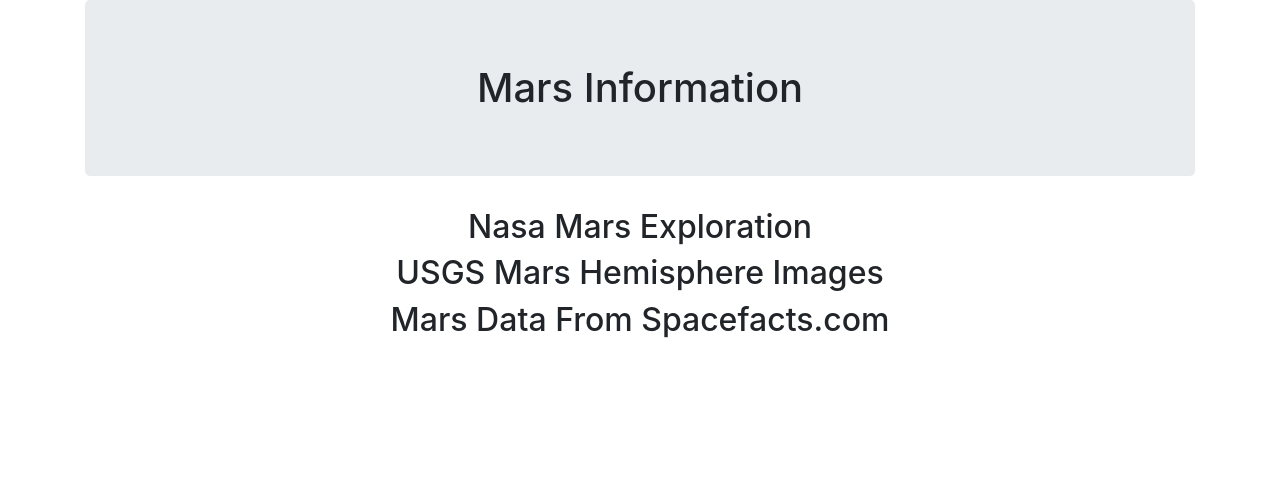
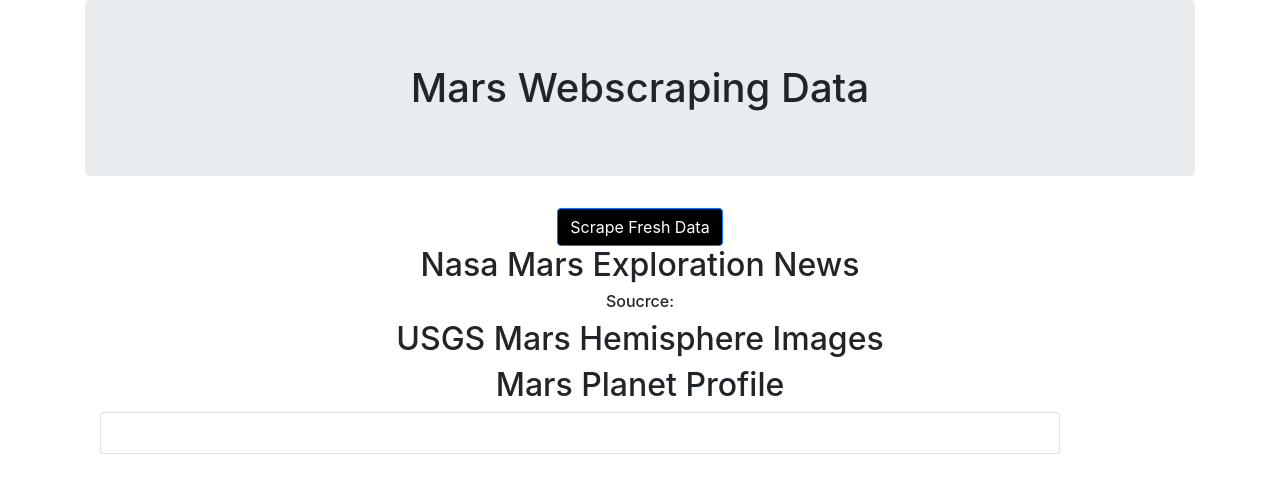
Before and after one commit to bakerv/web-scraping-ETL, a Flask app: template Missions_to_Mars/templates/index.html in a window 1280 px wide. Shown: the top 493 px of the page. Run offline with Flask 2, Linux system fonts and the light colour scheme; the template is opened without the code that fills it, so the values that code supplies are empty; some libraries are stand-ins or nearby versions.

Commit message:
app is fully functional, presentation is acceptable, but could use improvement

```diff
--- a/Missions_to_Mars/app.py
+++ b/Missions_to_Mars/app.py
@@ -1,4 +1,4 @@
-from flask import Flask, render_template
+from flask import Flask, render_template,redirect
 import pymongo
 import scrape_mars
 from pprint import pprint
@@ -18,13 +18,12 @@ def index():
     return render_template("index.html",
                             nasanews = nasamars_collection.find(),
                             usgsimages = usgsimages_collection.find(),
-                            spacefacts = spacefacts_collection.find() )
+                            spacefacts = scrape_mars.sf_table(spacefacts_collection))
 
 @app.route("/scrape")
-def scrape():
+def update_scrape():
     scrape_mars.scrape(scrape_collection)
-    return([x for x in scrape_collection.find('Nasa_Mars_Exploration_Aticles')])
-
+    return redirect("/")
 
 if __name__ == "__main__":
     app.run(debug=True)
--- a/Missions_to_Mars/scrape_mars.py
+++ b/Missions_to_Mars/scrape_mars.py
@@ -112,25 +112,19 @@ def usgs_scraper(scrapeurl,collection):
         collection.drop()
 
         #create a list containing all subpage information
-        document = []
         for link in links:
             try:
                 rawdata = pull_data('http://astrogeology.usgs.gov' + link)
                 cleandata = clean_subpages(rawdata)
-                img_dict = {
+                document = {
                     'title': cleandata[0],
                     'img_url': cleandata[1],
-                    'dowloand_url': cleandata[2]
+                    'download_url': cleandata[2]
                 }
-                document.append(img_dict)
+                collection.insert_one(document)
 
             except Exception as error:
                 print(error)
-
-        #save to mongoDB
-        collection.insert_one({'USGS_Mars_Hemispheres':document})
-
-        return document
 
     rawdata = pull_data(scrapeurl)
     links = find_subpages(rawdata)
@@ -187,3 +181,20 @@ def scrape(collection):
     #Save data to a mongoDB database
     collection.drop()
     collection.insert_one(document)
+
+def sf_table(collection):
+    """
+    Access the spacefacts collection in mongoDB and create a formated html table from the colection
+        Args:
+            collection (obj): spacefacts collection in mongoDB, connected using MongoClient
+    """
+    return (pd.DataFrame(collection.find())
+            #improve formating of the dataframe
+            .drop(columns="_id")
+            .T
+            .rename(columns={0:""})
+
+            #convert the dataframe to an html table and clean up after the conversion
+            .to_html()
+            .replace("\n","")
+            )
--- /dev/null
+++ b/Missions_to_Mars/style.css
@@ -0,0 +1,4 @@
+.scroll {
+    max-height: 10px;
+    overflow-y: auto;
+}
--- a/Missions_to_Mars/templates/index.html
+++ b/Missions_to_Mars/templates/index.html
@@ -12,24 +12,28 @@
     </head>
     <body>
         <div class="container text-center">
-            <h1 class="jumbotron">Mars Information</h1>
+            <h1 class="jumbotron">Mars Webscraping Data</h1>
+            <a class="btn btn-primary" href="/scrape" role="button" style ="background-color:black;">Scrape Fresh Data</a>
             <div>
-                <h2>Nasa Mars Exploration</h2>
+                <h2>Nasa Mars Exploration News</h2>
+                <h6>Soucrce:</h6>
 
                 {% for item in nasanews %}
-                <div class="col-lg-8">
+                <div class="col-lg-12 scroll">
+                    <a href ={{"https://mars.nasa.gov" ~item.url~ ""}}>
                         <div class="card" style="width: 60rem;">
                             <div class="card-body">
-                          <h4 class="card-title"><a href="{{'https://mars.nasa.gov' ~ item.url ~ ''}}">{{ item.title}}</a></h4>
+                                <h4 class="card-title">{{ item.title}}</h4>
                                 <h6 class="card-subtitle mb-2 text-muted"></h6>{{ item.summary }}</h6>
                             </div>
                         </div>
+                    </a>
                 </div>
                 {% endfor %}
 
                   <h2>USGS Mars Hemisphere Images</h2>
                   {% for item in usgsimages %}
-                  <div class="col-lg-8">
+                    <div class="col-lg-12">
                         <div class="card" style="width: 60rem;">
                             <div class="card-body">
                                 <h4 class="card-title">{{ item.title}}</h4>
@@ -40,19 +44,14 @@
                     </div>
                   {% endfor %}
 
-                  <h2>Mars Data From Spacefacts.com</h2>
-                  {% for x in spacefacts %}
-                    {% for key,value in x.iteritems() %}
-                  <div class="col-lg-8">
+                  <h2>Mars Planet Profile</h2>
+                  <div class="col-lg-12">
                         <div class="card" style="width: 60rem;">
                             <div class="card-body">
-                          <h4 class="card-title">{{value}}</h4>
+                                <center>{{spacefacts | safe }}</center>
                             </div>
                         </div>
                   </div>
-                    {% endfor %}
-                  {% endfor %}
-
             </div>
           </div>
 
```
Also changed, not shown: 1 other file. Lines whose indentation alone changed are shown as unchanged.
